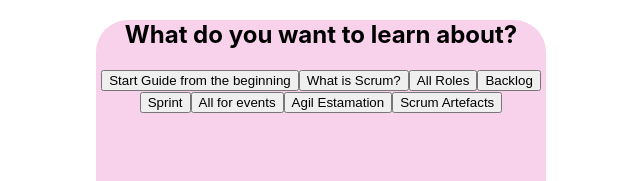
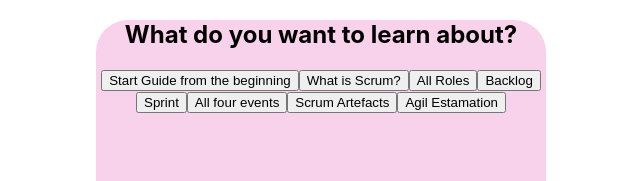
Before and after one commit to tyl26/Agila-metoder-projekt-, a React (Create React App) app in the folder agila-metoder-projekt/: page /AlternativList in a window 1280 px wide. Shown: the top 181 px of the page, without its empty margins (319-959 px from the left). Built offline with nearby package versions, Linux system fonts and the light colour scheme.

Commit message:
#2 alt. btns

```diff
--- a/agila-metoder-projekt/src/components/AlternativList.jsx
+++ b/agila-metoder-projekt/src/components/AlternativList.jsx
@@ -5,28 +5,29 @@
         <section>
             <h1>What do you want to learn about?</h1>
 
-            <button>Start Guide from the beginning</button>
+
 
             <Link to='/scrum'>
+                <button>Start Guide from the beginning</button>
                 <button>What is Scrum?</button>
             </Link>
-            <Link to='/Allroles'>
+            <Link to='/roles'>
                 <button>All Roles</button>
             </Link>
-            <Link to='/Backlog'>
+            <Link to='/backlog'>
                 <button>Backlog</button>
             </Link>
             <Link to='/sprint'>
                 <button>Sprint</button>
             </Link>
-            <Link to='/Events'>
-                <button>All for events</button>
+            <Link to='/fourEvents'>
+                <button>All four events</button>
+            </Link>
+            <Link to='/artifacts'>
+                <button>Scrum Artefacts</button>
             </Link>
             <Link to='/agileest'>
                 <button>Agil Estamation</button>
-            </Link>
-            <Link to='/artefacts'>
-                <button>Scrum Artefacts</button>
             </Link>
         </section>
     );
```
